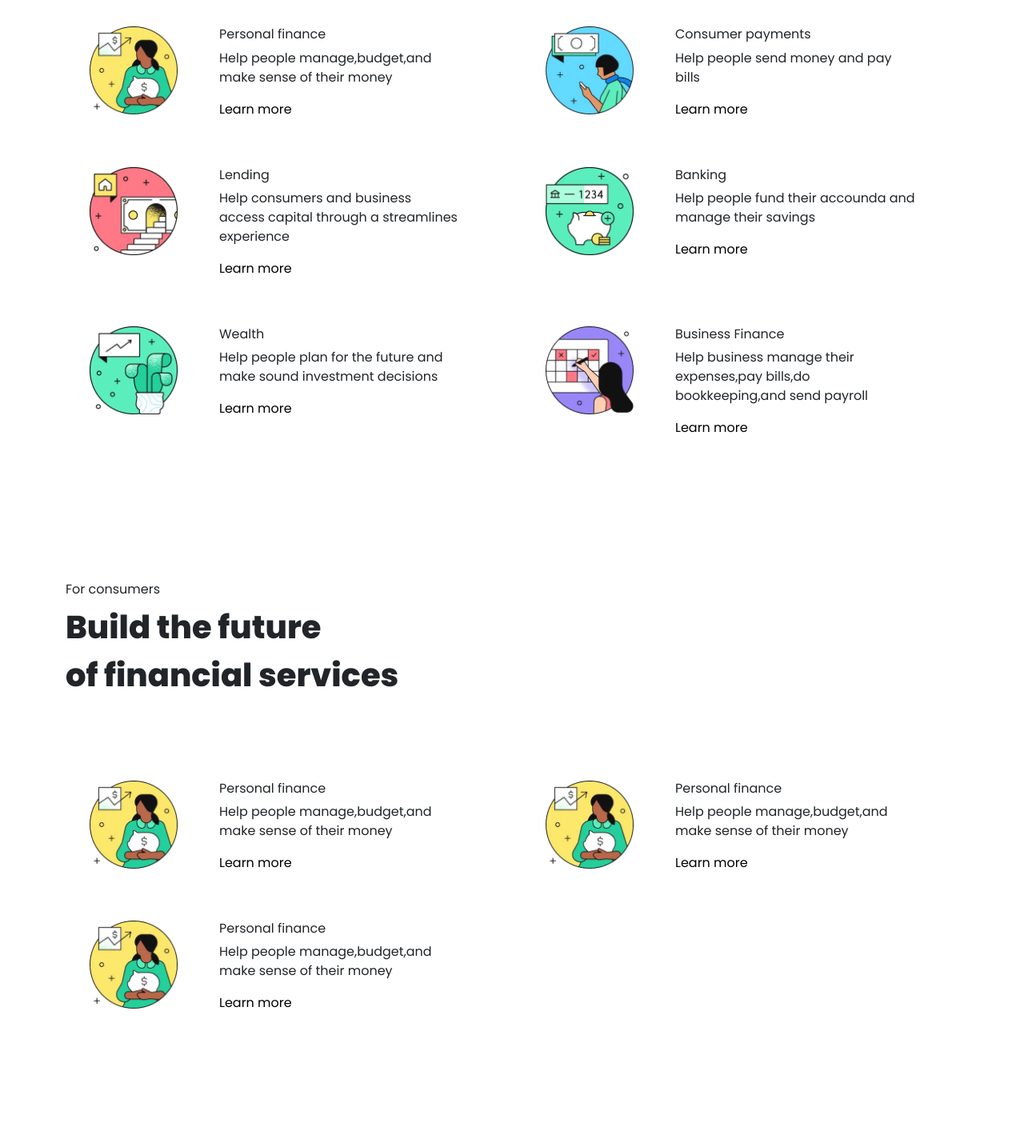
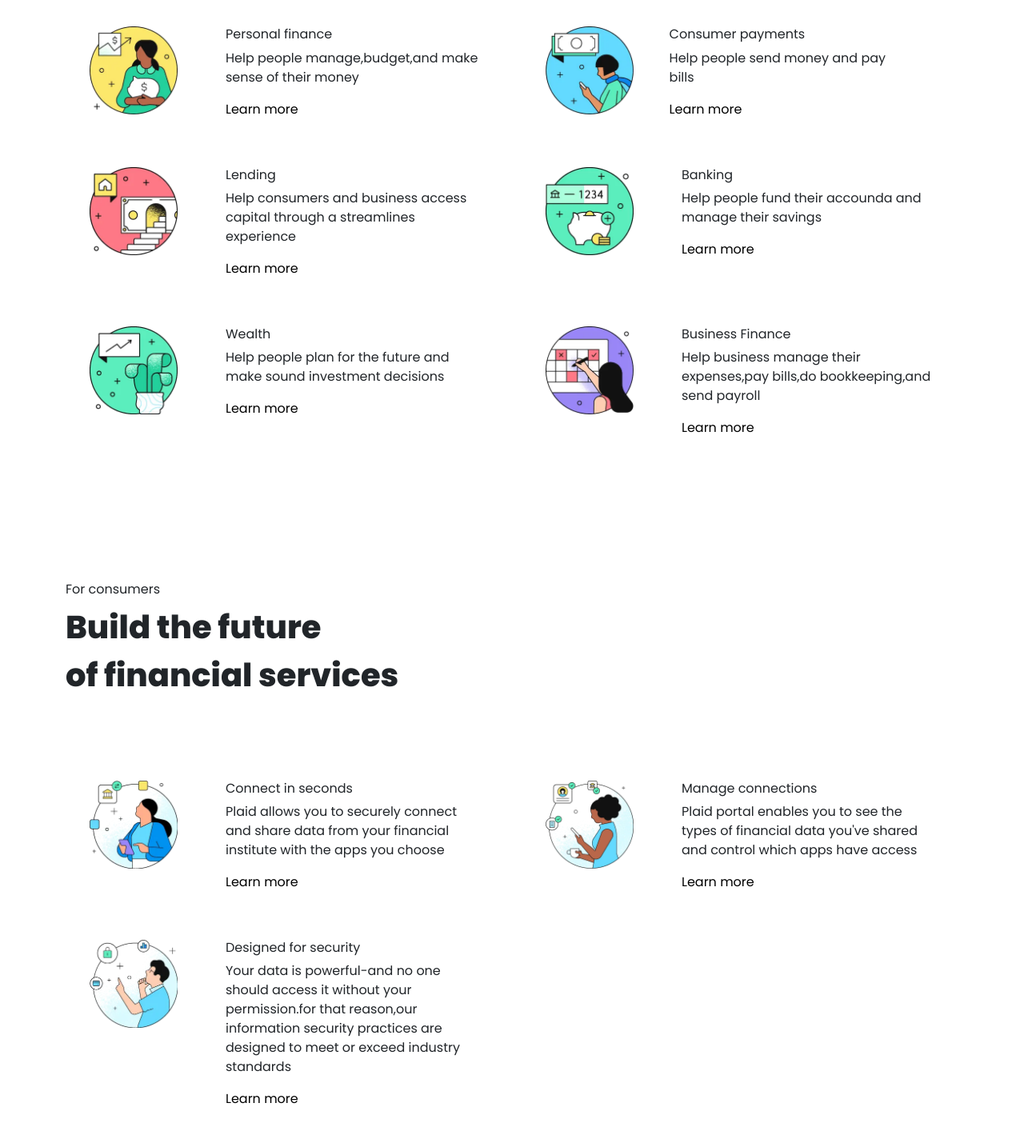
Before and after one commit to abhijithk99/plaid-replica, a plain HTML site: page index.html in a window 1280 px wide. Shown: the part 2849-4268 px from the top of the page at 80% size. Drawn offline with nearby package versions, Linux system fonts and the light colour scheme.

Commit message:
Add files via upload

```diff
--- a/index.html
+++ b/index.html
@@ -128,7 +128,7 @@
         <div class="col-md-4 client-bg">
         </div>
         <div class="col-md-8 ">
-          <div class=" client-logo ">
+          <div class=" client-logo ms-sm-auto">
             <h6>WHO WE WORK WITH</h6>
             <img src="./Assets/Img/venemo-logo.webp" alt="" class="client-logo-img img-fluid col-3">
             <img src="./Assets/Img/betterment-logo.webp" alt="" class="client-logo-img img-fluid col-3 ">
@@ -214,78 +214,90 @@
       <div class="row ">
         <div class="col-md-6 ">
           <div class="grid-container">
-            <div class="grid-image col-md-4  img-fluid">
+              <div class="row">
+                <div class="grid-image col-md-4 col-sm-12 img-fluid">
                   <img src="./Assets/Img/pf-112.webp" alt="">
                 </div>
-            <div class="grid-content col-md-auto">
+                <div class="grid-content col-md-8 col-sm-12">
                   <h6>Personal finance</h6>
                   <p>Help people manage,budget,and make sense of their money</p>
                   <a href="">Learn more</a>
                 </div>
               </div>
           </div>
+        </div>
 
         <div class="col-md-6 ">
           <div class="grid-container">
-            <div class="grid-image col-md-4">
+            <div class="row">
+                <div class="grid-image col-md-4 col-sm-12 img-fluid">
                   <img src="./Assets/Img/cp-112.webp" alt="">
                 </div>
-            <div class="grid-content col-md-auto">
+                <div class="grid-content col-md-8 col-sm-12">
                   <h6>Consumer payments</h6>
                   <p>Help people send money and pay bills</p>
                   <a href="">Learn more</a>
                 </div>
             </div>
           </div>
+        </div>
 
         <div class="col-md-6 ">
           <div class="grid-container">
-            <div class="grid-image col-md-4 ">
+            <div class="row">
+                <div class="grid-image col-md-4 col-sm-12 img-fluid">
                   <img src="./Assets/Img/ls-112.webp" alt="">
                 </div>
-            <div class="grid-content col-md-auto">
+                <div class="grid-content col-md-8 col-sm-12">
                   <h6>Lending</h6>
                   <p>Help consumers and business access capital through a streamlines experience</p>
                   <a href="">Learn more</a>
                 </div>
             </div>
           </div>
+        </div>
 
         <div class="col-md-6 ">
           <div class="grid-container">
-            <div class="grid-image col-md-4 ">
+            <div class="row">
+                <div class="grid-image col-md-4 col-sm-12 img-fluid ">
                   <img src="./Assets/Img/b-112.webp" alt="">
                 </div>
-            <div class="grid-content col-md-auto">
+                <div class="grid-content col-md-8 col-sm-12">
                   <h6>Banking</h6>
                   <p>Help people fund their accounda and manage their savings</p>
                   <a href="">Learn more</a>
                 </div>
             </div>
           </div>
+        </div>
 
         <div class="col-md-6 ">
           <div class="grid-container">
-            <div class="grid-image col-md-4">
+            <div class="row">
+                <div class="grid-image col-md-4 col-sm-12 img-fluid">
                   <img src="./Assets/Img/w-112.webp" alt="">
                 </div>
-            <div class="grid-content col-md-auto">
+                <div class="grid-content col-md-8 col-sm-12">
                   <h6>Wealth</h6>
                   <p>Help people plan for the future and make sound investment decisions</p>
                   <a href="">Learn more</a>
                 </div>
             </div>
           </div>
+        </div>
 
         <div class="col-md-6 ">
           <div class="grid-container">
-            <div class="grid-image col-md-4">
+            <div class="row">
+                <div class="grid-image col-md-4 col-sm-12 img-fluid">
                   <img src="./Assets/Img/bf-112.webp" alt="">
                 </div>
-            <div class="grid-content col-md-auto">
+                <div class="grid-content col-md-8 col-sm-12">
                   <h6>Business Finance</h6>
                   <p>Help business manage their expenses,pay bills,do bookkeeping,and send payroll</p>
                   <a href="">Learn more</a>
+                </div>
             </div>
           </div>
         </div>
@@ -305,25 +317,29 @@
       <div class="row ">
         <div class="col-md-6 col-sm-12">
           <div class="grid-container">
-            <div class="grid-image col-md-4 col-sm-6 img-fluid">
-              <img src="./Assets/Img/pf-112.webp" alt="">
+            <div class="row">
+                <div class="grid-image col-md-4 col-sm-12 img-fluid">
+                  <img src="./Assets/Img/consumers-callout-01.webp" alt="">
                 </div>
-            <div class="grid-content col-md-auto">
-              <h6>Personal finance</h6>
-              <p>Help people manage,budget,and make sense of their money</p>
+                <div class="grid-content col-md-8 col-sm-12">
+                  <h6>Connect in seconds</h6>
+                  <p>Plaid allows you to securely connect and share data from your financial institute with the apps you choose</p>
                   <a href="">Learn more</a>
+                </div>
             </div>
           </div>
         </div>
         <div class="col-md-6 col-sm-12">
           <div class="grid-container">
-            <div class="grid-image col-md-4 col-sm-6 img-fluid">
-              <img src="./Assets/Img/pf-112.webp" alt="">
+            <div class="row">
+                <div class="grid-image col-md-4 col-sm-12 img-fluid">
+                  <img src="./Assets/Img/consumers-callout-03.webp" alt="">
                 </div>
-            <div class="grid-content col-md-auto">
-              <h6>Personal finance</h6>
-              <p>Help people manage,budget,and make sense of their money</p>
+                <div class="grid-content col-md-8 col-sm-12">
+                  <h6>Manage connections</h6>
+                  <p>Plaid portal enables you to see the types of financial data you've shared and control which apps have access</p>
                   <a href="">Learn more</a>
+                </div>
             </div>
           </div>
         </div>
@@ -331,13 +347,15 @@
       <div class="row">
         <div class="col-md-6 col-sm-12">
           <div class="grid-container">
-            <div class="grid-image col-md-4 col-sm-6 img-fluid">
-              <img src="./Assets/Img/pf-112.webp" alt="">
+            <div class="row">
+                <div class="grid-image col-md-4 col-sm-12 img-fluid">
+                  <img src="./Assets/Img/consumers-callout-02.webp" alt="">
                 </div>
-            <div class="grid-content col-md-auto">
-              <h6>Personal finance</h6>
-              <p>Help people manage,budget,and make sense of their money</p>
+                <div class="grid-content col-md-8 col-sm-12">
+                  <h6>Designed for security</h6>
+                  <p>Your data is powerful-and no one should access it without your permission.for that reason,our information security practices are designed to meet or exceed industry standards</p>
                   <a href="">Learn more</a>
+                </div>
             </div>
           </div>
         </div>
```
Also changed, not shown: Assets/Img/consumers-callout-01.webp (added), Assets/Img/consumers-callout-02.webp (added), Assets/Img/consumers-callout-03.webp (added). Lines whose indentation alone changed are shown as unchanged.
